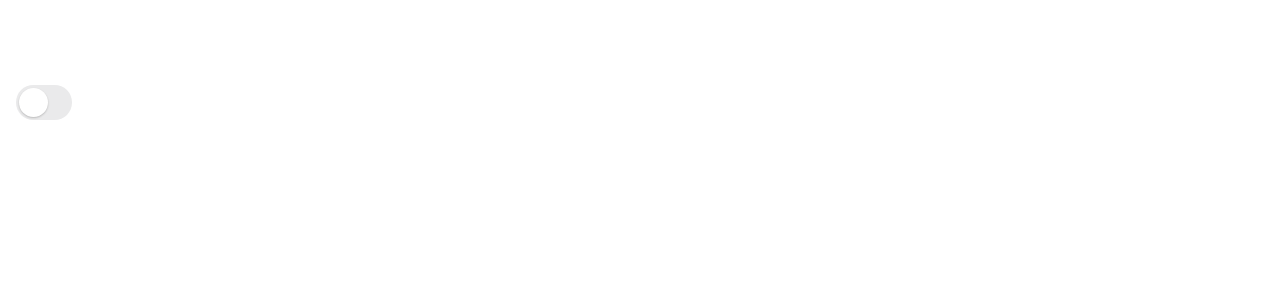
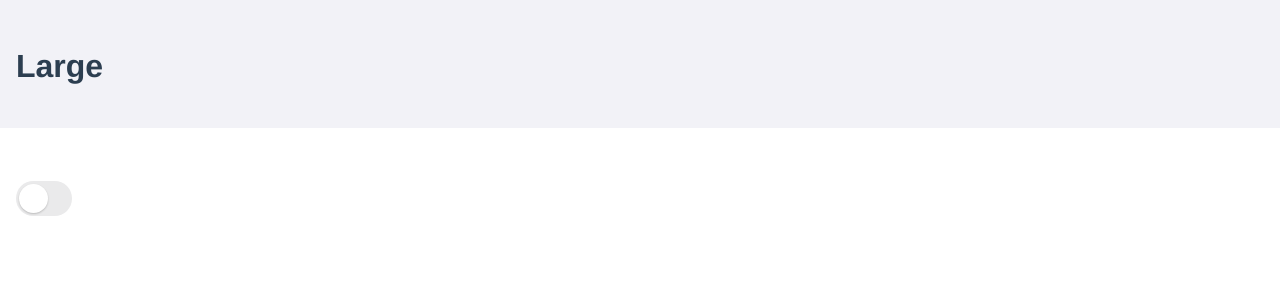
Before and after one commit to leegeunhyeok/vue-ios, a Vue app: page / in a window 1280 px wide. Shown: the top 300 px of the page. Built offline with nearby package versions, Linux system fonts and the light colour scheme; the HTML template or start-up script is replaced by a standard one.

Commit message:
:sparkles: Add large title with styles

```diff
--- a/src/components/iNavigationBar.vue
+++ b/src/components/iNavigationBar.vue
@@ -14,7 +14,13 @@
         </div>
       </div>
     </transition>
-    <slot/>
+    <div class="i-navigation-bar__large"
+      :style="navigationStyle"
+    >
+      <h2 class="i-navigation-bar__large--title">
+        {{ 'Large' }}
+      </h2>
+    </div>
   </div>
 </template>
 
@@ -97,15 +103,15 @@ export default {
   margin-bottom: 10px;
 
   @media only screen and (min-width: 320px) {
-    padding-top: 2.5rem;
+    padding-top: 8.5rem;
   }
 
   @media only screen and (min-width: 768px) {
-    padding-top: 3rem;
+    padding-top: 9rem;
   }
 
   @media only screen and (min-width: 1224px) {
-    padding-top: 3.5rem;
+    padding-top: 9.5rem;
   }
 
   .i-navigation-bar__default {
@@ -154,5 +160,21 @@ export default {
       font-weight: bold;
     }
   }
+
+  .i-navigation-bar__large {
+    position: absolute;
+    width: 100%;
+    height: 8rem;
+    top: 0;
+    left: 0;
+
+    .i-navigation-bar__large--title {
+      text-align: left;
+      margin-top: 3rem;
+      margin-left: 1rem;
+      font-size: 2rem;
+      font-weight: bold;
+    }
+  }
 }
 </style>
```
